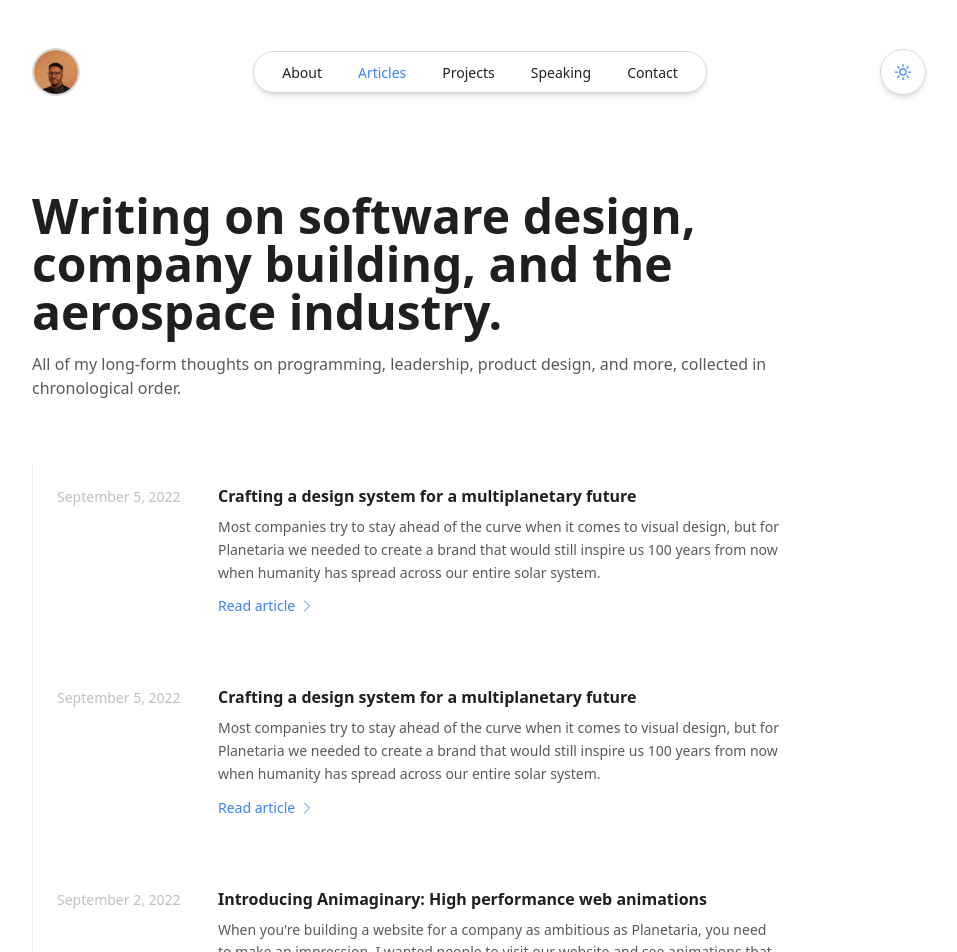
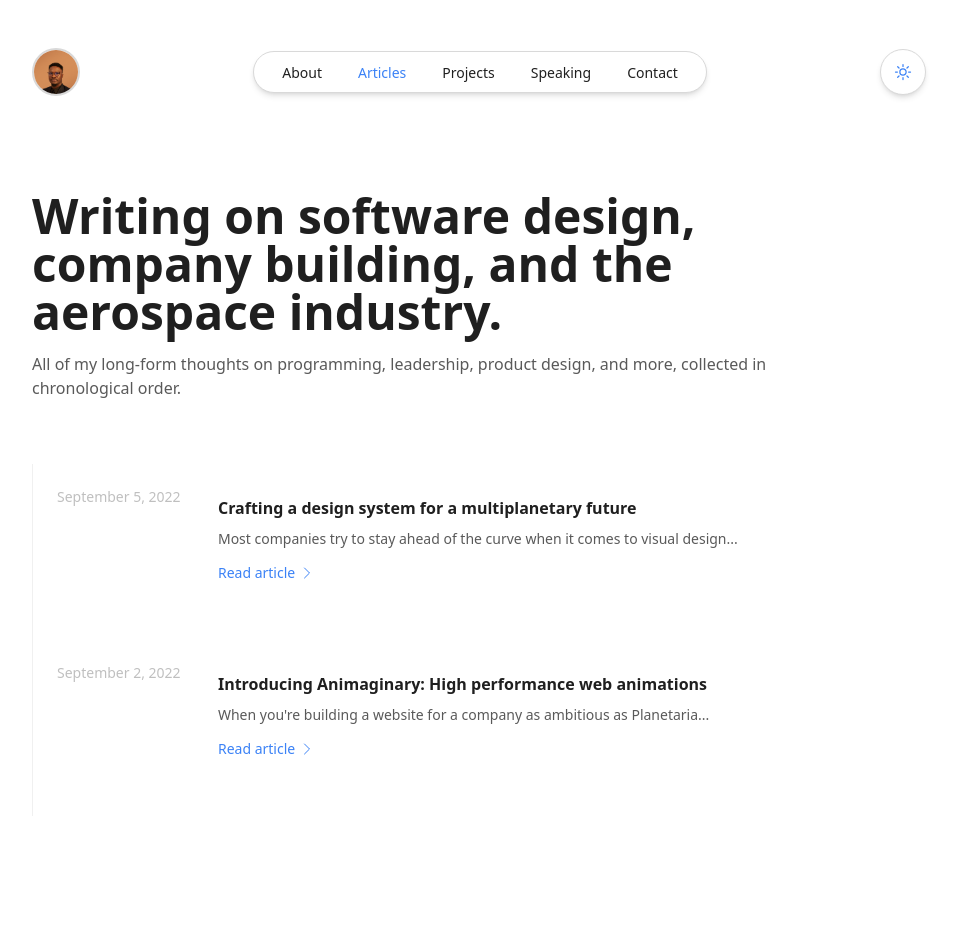
Before and after one commit to biolafrica/seye-bamidele, a Next.js app in the folder apps/client/: page /articles in a window 1280 px wide. Shown: the top 952 px of the page, without its empty margins (161-1118 px from the left). Built offline with nearby package versions, Linux system fonts and the light colour scheme.

Commit message:
created and implemented reusable pageHeader and pageSections

```diff
--- a/apps/client/app/articles/page.tsx
+++ b/apps/client/app/articles/page.tsx
@@ -1,87 +1,32 @@
-import {ChevronRightIcon } from "@heroicons/react/24/outline";
-import Link from "next/link";
+import PageHeader from "@/components/common/PageHeader";
+import PageSection from "@/components/common/PageSection";
 
-interface Article {
-  date: string;
-  title: string;
-  excerpt: string;
-  link: string;
-}
-
-const articles: Article[] = [
+const articles = [
   {
     date: "September 5, 2022",
     title: "Crafting a design system for a multiplanetary future",
     excerpt:
-      "Most companies try to stay ahead of the curve when it comes to visual design, but for Planetaria we needed to create a brand that would still inspire us 100 years from now when humanity has spread across our entire solar system.",
-    link: "#",
-  },
-  {
-    date: "September 5, 2022",
-    title: "Crafting a design system for a multiplanetary future",
-    excerpt:
-      "Most companies try to stay ahead of the curve when it comes to visual design, but for Planetaria we needed to create a brand that would still inspire us 100 years from now when humanity has spread across our entire solar system.",
-    link: "#",
+      "Most companies try to stay ahead of the curve when it comes to visual design...",
+    link: { text: "Read article", url: "#" },
   },
   {
     date: "September 2, 2022",
     title: "Introducing Animaginary: High performance web animations",
     excerpt:
-      "When you're building a website for a company as ambitious as Planetaria, you need to make an impression. I wanted people to visit our website and see animations that looked more realistic than reality itself.",
-    link: "#",
+      "When you're building a website for a company as ambitious as Planetaria...",
+    link: { text: "Read article", url: "#" },
   },
 ];
 
 export default function Articles() {
   return (
-    <main className="min-h-screen ">
+    <main className="min-h-screen">
       <div className="max-w-3xl">
-        {/* Header */}
-        <header className="mb-16">
-          <h1 className="text-4xl sm:text-5xl font-bold leading-tight text-heading">
-            Writing on software design, company building, and the aerospace
-            industry.
-          </h1>
-          <p className="mt-4 text-secondary text-base">
-            All of my long-form thoughts on programming, leadership, product
-            design, and more, collected in chronological order.
-          </p>
-        </header>
-
-        {/* Articles */}
-        <section className="space-y-12 md:space-y-0">
-          {articles.map((article, idx) => (
-            <article
-              key={idx}
-              className="md:flex gap-3  rounded-lg md:rounded-none md:p-0 "
-            >
-              <div className="border-l border-separator pl-2 w-full py-0 md:pl-6 md:w-1/4 md:py-5 ">
-                <time className="text-sm text-disabled" dateTime={article.date}>
-                  {article.date}
-                </time>
-              </div>
-
-              <div className="rounded-lg mt-3 w-full mb-7 md:hover:bg-hover md:cursor-pointer md:p-5 md:3/4 md:mt-0 ">
-                <h2 className="text-base font-semibold text-heading">
-                  {article.title}
-                </h2>
-
-                <p className="mt-2 text-secondary text-sm leading-relaxed">
-                  {article.excerpt}
-                </p>
-
-                <Link
-                  href={article.link}
-                  className="mt-3 inline-flex items-center text-accent hover:text-accent-hover font-medium transition-colors group text-sm"
-                >
-                  Read article
-                  <ChevronRightIcon className="w-4 h-4 ml-1 transition-transform group-hover:translate-x-1" />
-                </Link>
-              </div>
-
-            </article>
-          ))}
-        </section>
+        <PageHeader
+          title="Writing on software design, company building, and the aerospace industry."
+          description="All of my long-form thoughts on programming, leadership, product design, and more, collected in chronological order."
+        />
+        <PageSection items={articles} variant="articles" />
       </div>
     </main>
   );
--- a/apps/client/app/contact/page.tsx
+++ b/apps/client/app/contact/page.tsx
@@ -1,89 +1,35 @@
-import {ChevronRightIcon } from "@heroicons/react/24/outline";
-import Link from "next/link";
+import PageHeader from "@/components/common/PageHeader";
+import PageSection from "@/components/common/PageSection";
 
-interface ContactOption {
-  category: string;
-  title?: string;
-  excerpt: string;
-  link: {
-    text: string;
-    url: string;
-  };
-}
-
-const contacts: ContactOption[] = [
+const contacts = [
   {
     category: "Business Consulting",
     title: "Book a 1-on-1 Strategy Session",
-    excerpt:
+    description:
       "Wanna pick my brain about scaling your business operations, engage with investors, and securing funding? You can snag a paid spot here.",
-    link: {
-      text: "Schedule a call",
-      url: "#",
-    },
+    link: { text: "Schedule a call", url: "#" },
   },
   {
     category: "Pitch Refinement",
     title: "Perfect Your Investor Pitch",
-    excerpt:
+    description:
       "I'm currently helping smart founders fine-tune their pitch and get funding for their businesses.",
     link: {
       text: "Get pitch feedback",
-      url: "https://73hzazh6vmn.typeform.com/to/ugox4P7v?typeform-source=www.seyebandele.com",
+      url: "https://73hzazh6vmn.typeform.com/to/ugox4P7v",
     },
   },
 ];
 
 export default function Contact() {
   return (
-    <main className="min-h-screen ">
+    <main className="min-h-screen">
       <div className="max-w-3xl">
-        {/* Header */}
-        <header className="mb-16">
-          <h1 className="text-4xl sm:text-5xl font-bold leading-tight text-heading">
-            Let's work together
-          </h1>
-          <p className="mt-4 text-secondary text-base">
-            I'm passionate about helping founders build successful businesses. Whether you need
-            strategic advice or hands-on support, I'm here to help you achieve your goals.
-          </p>
-        </header>
-
-        {/* Articles */}
-        <section className="space-y-12 md:space-y-0">
-          {contacts.map((contact, idx) => (
-            <article
-              key={idx}
-              className="md:flex gap-3  rounded-lg md:rounded-none md:p-0 "
-            >
-              <div className="md:border-l md:border-separator w-full py-0 md:pl-6 md:w-1/4 md:py-5 ">
-                <div className="text-base font-semibold text-heading" >
-                  {contact.category}
-                </div>
-              </div>
-
-              <div className="rounded-lg mt-3 w-full mb-9 md:hover:bg-hover md:cursor-pointer md:p-5 md:3/4 md:mt-0 ">
-
-                <h2 className="text-base font-semibold text-heading mt-3">
-                  {contact.title}
-                </h2>
-
-                <p className="mt-2 text-secondary text-sm leading-relaxed">
-                  {contact.excerpt}
-                </p>
-
-                <Link
-                  href={contact.link.url}
-                  className="mt-3 inline-flex items-center text-accent hover:text-accent-hover font-medium transition-colors group text-sm"
-                >
-                  {contact.link.text}
-                  <ChevronRightIcon className="w-4 h-4 ml-1 transition-transform group-hover:translate-x-1" />
-                </Link>
-              </div>
-
-            </article>
-          ))}
-        </section>
+        <PageHeader
+          title="Let's work together"
+          description="I'm passionate about helping founders build successful businesses. Whether you need strategic advice or hands-on support, I'm here to help you achieve your goals."
+        />
+        <PageSection items={contacts} variant="contact" />
       </div>
     </main>
   );
--- a/apps/client/app/speaking/page.tsx
+++ b/apps/client/app/speaking/page.tsx
@@ -1,18 +1,7 @@
-import {ChevronRightIcon } from "@heroicons/react/24/outline";
-import Link from "next/link";
+import PageHeader from "@/components/common/PageHeader";
+import PageSection from "@/components/common/PageSection";
 
-interface SpeakingEvent {
-  category: string;
-  event: string;
-  title: string;
-  description: string;
-  link: {
-    text: string;
-    url: string;
-  };
-}
-
-const speakingEvents: SpeakingEvent[] = [
+const speakingEvents = [
   {
     category: "Shows",
     event: "Founders Connect with Peace Itimi",
@@ -50,59 +39,13 @@ const speakingEvents: SpeakingEvent[] = [
 
 export default function Speaking() {
   return (
-    <main className="min-h-screen ">
+    <main className="min-h-screen">
       <div className="max-w-3xl">
-        {/* Header */}
-        <header className="mb-16">
-          <h1 className="text-4xl sm:text-5xl font-bold leading-tight text-heading">
-            I've spoken at events all around the world and been interviewed for many podcasts.
-          </h1>
-          <p className="mt-4 text-secondary text-base">
-            One of my favorite ways to share my ideas is live on stage, where there's so much more
-            communication bandwidth than there is in writing, and I love podcast interviews because
-            they give me the opportunity to answer questions instead of just present my opinions.
-          </p>
-        </header>
-
-        {/* Articles */}
-        <section className="space-y-12 md:space-y-0">
-          {speakingEvents.map((event, idx) => (
-            <article
-              key={idx}
-              className="md:flex gap-3  rounded-lg md:rounded-none md:p-0 "
-            >
-              <div className="md:border-l md:border-separator w-full py-0 md:pl-6 md:w-1/4 md:py-5 ">
-                <div className="text-base font-semibold text-heading" >
-                  {event.category}
-                </div>
-              </div>
-
-              <div className="rounded-lg mt-3 w-full mb-9 md:hover:bg-hover md:cursor-pointer md:p-5 md:3/4 md:mt-0 ">
-
-                <h2 className="text-sm text-disabled border-l border-separator pl-2">
-                  {event.event}
-                </h2>
-
-                <h2 className="text-base font-semibold text-heading mt-3">
-                  {event.title}
-                </h2>
-
-                <p className="mt-2 text-secondary text-sm leading-relaxed">
-                  {event.description}
-                </p>
-
-                <Link
-                  href={event.link.url}
-                  className="mt-3 inline-flex items-center text-accent hover:text-accent-hover font-medium transition-colors group text-sm"
-                >
-                  {event.link.text}
-                  <ChevronRightIcon className="w-4 h-4 ml-1 transition-transform group-hover:translate-x-1" />
-                </Link>
-              </div>
-
-            </article>
-          ))}
-        </section>
+        <PageHeader
+          title="I've spoken at events all around the world and been interviewed for many podcasts."
+          description="One of my favorite ways to share my ideas is live on stage, where there's so much more communication bandwidth than there is in writing, and I love podcast interviews because they give me the opportunity to answer questions instead of just present my opinions."
+        />
+        <PageSection items={speakingEvents} variant="speaking" />
       </div>
     </main>
   );
--- /dev/null
+++ b/apps/client/components/common/PageHeader.tsx
@@ -0,0 +1,15 @@
+interface PageHeaderProps {
+  title: string;
+  description: string;
+}
+
+export default function PageHeader({ title, description }: PageHeaderProps) {
+  return (
+    <header className="mb-16">
+      <h1 className="text-4xl sm:text-5xl font-bold leading-tight text-heading">
+        {title}
+      </h1>
+      <p className="mt-4 text-secondary text-base">{description}</p>
+    </header>
+  );
+}
--- /dev/null
+++ b/apps/client/components/common/PageSection.tsx
@@ -0,0 +1,73 @@
+import { ChevronRightIcon } from "@heroicons/react/24/outline";
+import Link from "next/link";
+
+interface PageSectionItem {
+  category?: string;
+  date?: string;
+  event?: string;
+  title?: string;
+  excerpt?: string;
+  description?: string;
+  link: {
+    text: string;
+    url: string;
+  };
+}
+
+interface PageSectionProps {
+  items: PageSectionItem[];
+  variant: "articles" | "contact" | "speaking";
+}
+
+export default function PageSection({ items, variant }: PageSectionProps) {
+  return (
+    <section className="space-y-12 md:space-y-0">
+      {items.map((item, idx) => (
+        <article
+          key={idx}
+          className="md:flex gap-3 rounded-lg md:rounded-none md:p-0"
+        >
+          {/* Left Column */}
+          <div className="md:border-l md:border-separator w-full py-0 md:pl-6 md:w-1/4 md:py-5">
+            {variant === "articles" && (
+              <time className="text-sm text-disabled">{item.date}</time>
+            )}
+
+            {(variant === "contact" || variant === "speaking") && item.category && (
+              <div className="text-base font-semibold text-heading">
+                {item.category}
+              </div>
+            )}
+          </div>
+
+          {/* Right Column */}
+          <div className="rounded-lg mt-3 w-full mb-9 md:hover:bg-hover md:cursor-pointer md:p-5 md:3/4 md:mt-0">
+            {variant === "speaking" && item.event && (
+              <h2 className="text-sm text-disabled border-l border-separator pl-2">
+                {item.event}
+              </h2>
+            )}
+
+            <h2 className="text-base font-semibold text-heading mt-3">
+              {item.title}
+            </h2>
+
+            {(item.excerpt || item.description) && (
+              <p className="mt-2 text-secondary text-sm leading-relaxed">
+                {item.excerpt ?? item.description}
+              </p>
+            )}
+
+            <Link
+              href={item.link.url}
+              className="mt-3 inline-flex items-center text-accent hover:text-accent-hover font-medium transition-colors group text-sm"
+            >
+              {item.link.text}
+              <ChevronRightIcon className="w-4 h-4 ml-1 transition-transform group-hover:translate-x-1" />
+            </Link>
+          </div>
+        </article>
+      ))}
+    </section>
+  );
+}
```
Also changed, not shown: apps/client/app/projects/page.tsx (+9 -10 lines), apps/client/components/nav/Header.tsx (+4 -4 lines).
